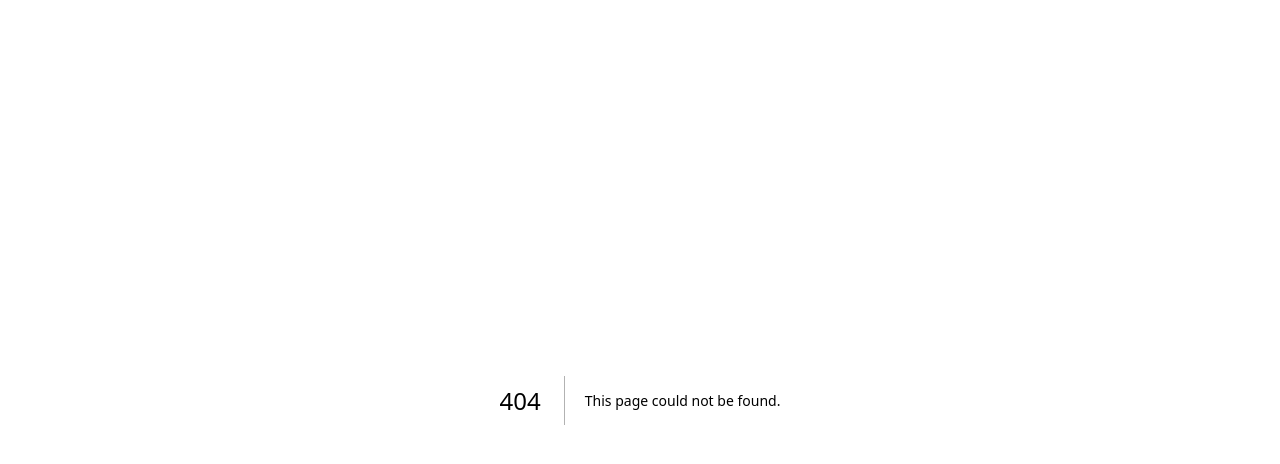
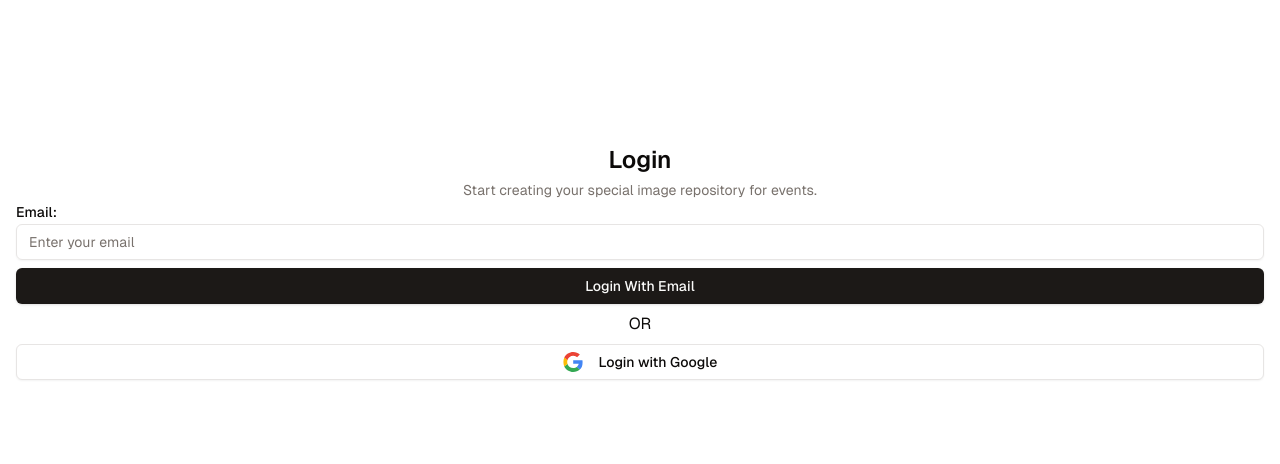
Before and after one commit to lenajeremy/hack-photobomb, a Next.js app: page /auth/login in a window 1280 px wide. Before the commit this address had no page. Shown: the top 464 px of the page. Built offline with nearby package versions, Linux system fonts and the light colour scheme.

Commit message:
beginning auth

```diff
--- /dev/null
+++ b/src/app/auth/login/page.tsx
@@ -0,0 +1,68 @@
+import * as React from "react";
+import { Button } from "@/components/ui/button";
+import { Input } from "@/components/ui/input";
+import { Label } from "@/components/ui/label";
+
+export default function LoginPage() {
+  return (
+    <div className="p-4 my-32">
+      <div className="flex flex-col text-center gap-1 w-4/5 mx-auto">
+        <h1 className="text-2xl font-semibold">Login</h1>
+        <p className="text-muted-foreground text-sm">
+          Start creating your special image repository for events.
+        </p>
+      </div>
+
+      <form className="space-y-2">
+        <div>
+          <Label>Email:</Label>
+          <Input placeholder="Enter your email" />
+        </div>
+        <Button className="w-full">Login With Email</Button>
+
+        <div className="divide-x my-4" />
+        <p className="text-center">OR</p>
+        <Button variant="outline" className="flex gap-4 w-full">
+          {" "}
+          <svg
+            width="20"
+            height="20"
+            viewBox="0 0 24 24"
+            fill="none"
+            xmlns="http://www.w3.org/2000/svg"
+          >
+            <g clip-path="url(#clip0_245_2677)">
+              <path
+                d="M23.714 12.2244C23.714 11.2412 23.6342 10.5236 23.4616 9.77954H12.2336V14.2175H18.8242C18.6913 15.3204 17.9738 16.9814 16.3793 18.0975L16.3569 18.246L19.907 20.9962L20.1529 21.0208C22.4118 18.9346 23.714 15.8652 23.714 12.2244Z"
+                fill="#4285F4"
+              />
+              <path
+                d="M12.2336 23.9176C15.4624 23.9176 18.173 22.8545 20.153 21.0209L16.3793 18.0976C15.3694 18.8018 14.0141 19.2934 12.2336 19.2934C9.07118 19.2934 6.38712 17.2074 5.43032 14.324L5.29008 14.3359L1.59866 17.1927L1.55038 17.3269C3.51692 21.2334 7.55634 23.9176 12.2336 23.9176Z"
+                fill="#34A853"
+              />
+              <path
+                d="M5.43032 14.3239C5.17786 13.5798 5.03176 12.7825 5.03176 11.9587C5.03176 11.1349 5.17786 10.3376 5.41704 9.59354L5.41035 9.43507L1.67267 6.53235L1.55038 6.59052C0.73988 8.21162 0.274811 10.032 0.274811 11.9587C0.274811 13.8854 0.73988 15.7058 1.55038 17.3269L5.43032 14.3239Z"
+                fill="#FBBC05"
+              />
+              <path
+                d="M12.2336 4.62403C14.4791 4.62403 15.9939 5.59402 16.8576 6.40461L20.2326 3.10928C18.1598 1.1826 15.4624 0 12.2336 0C7.55634 0 3.51692 2.68406 1.55038 6.59056L5.41704 9.59359C6.38712 6.7102 9.07118 4.62403 12.2336 4.62403Z"
+                fill="#EB4335"
+              />
+            </g>
+            <defs>
+              <clipPath id="clip0_245_2677">
+                <rect
+                  width="23.4504"
+                  height="24"
+                  fill="white"
+                  transform="translate(0.274811)"
+                />
+              </clipPath>
+            </defs>
+          </svg>
+          <span>Login with Google</span>
+        </Button>
+      </form>
+    </div>
+  );
+}
```
